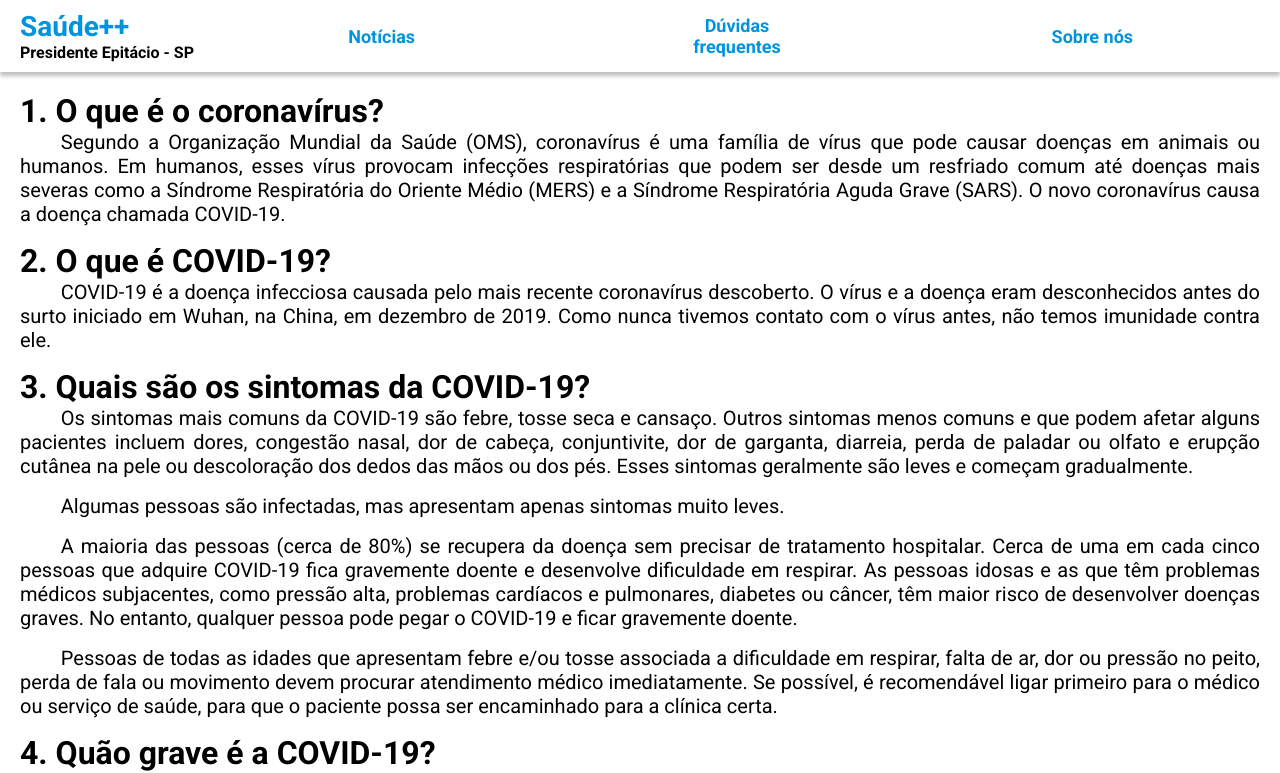
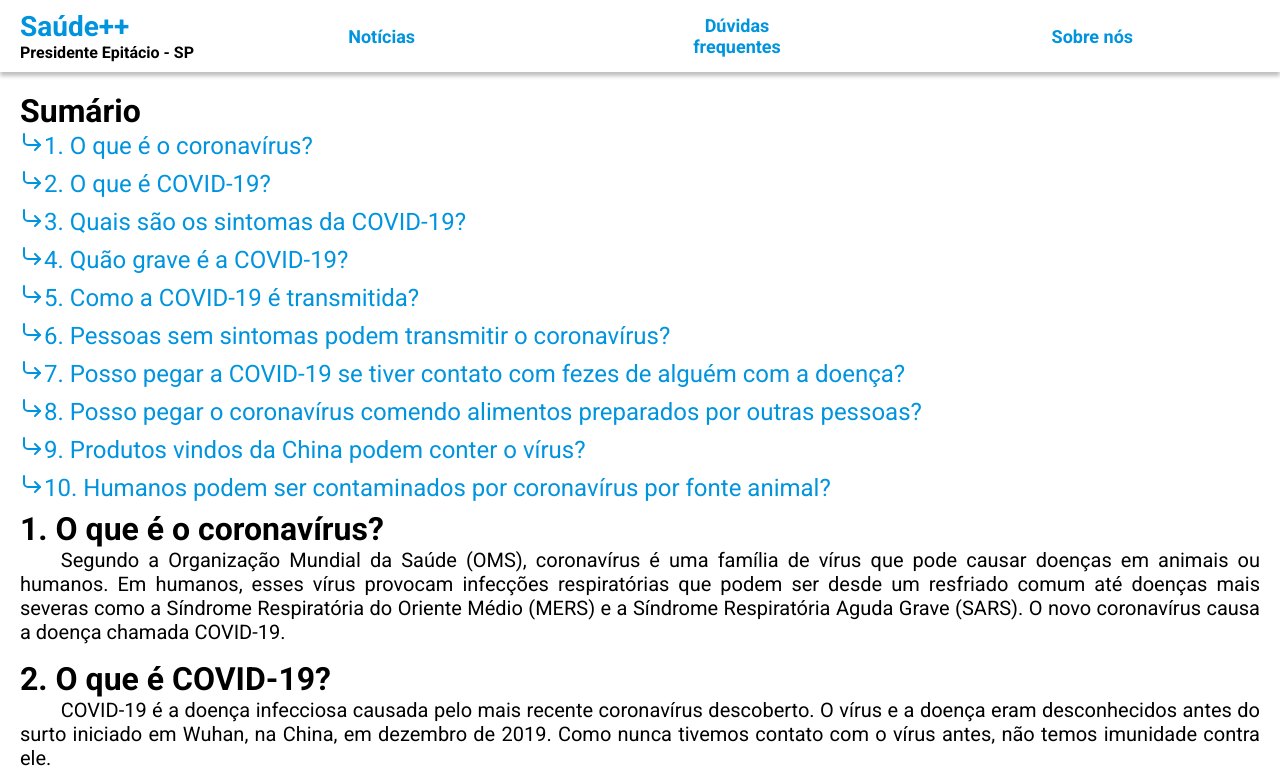
Before and after one commit to Dev-Nine/Saudepp, a React (Create React App) app in the folder frontend/: page /faq/covid19 in a window 1280 px wide. Shown: the top 773 px of the page. Built offline with nearby package versions, Linux system fonts and the light colour scheme.

Commit message:
add: summary

```diff
--- a/frontend/src/screens/Faq/Subpages/Covid19/index.js
+++ b/frontend/src/screens/Faq/Subpages/Covid19/index.js
@@ -1,5 +1,6 @@
 import React, { useEffect } from 'react';
 
+import { FiCornerDownRight } from 'react-icons/fi';
 import { Container } from '../styles';
 
 import Header from '../../../../components/Header';
@@ -15,7 +16,73 @@ export default function FaqCovid19() {
          <Header />
          <div className="main">
             <Container>
-               <ul className="summary" />
+               <h1>Sumário</h1>
+               <ul className="summary">
+                  <a href="#section1">
+                     <li>
+                        <FiCornerDownRight />
+                        1. O que é o coronavírus?
+                     </li>
+                  </a>
+                  <a href="#section2">
+                     <li>
+                        <FiCornerDownRight />
+                        2. O que é COVID-19?
+                     </li>
+                  </a>
+                  <a href="#section3">
+                     <li>
+                        <FiCornerDownRight />
+                        3. Quais são os sintomas da COVID-19?
+                     </li>
+                  </a>
+                  <a href="#section4">
+                     <li>
+                        <FiCornerDownRight />
+                        4. Quão grave é a COVID-19?
+                     </li>
+                  </a>
+                  <a href="#section5">
+                     <li>
+                        <FiCornerDownRight />
+                        5. Como a COVID-19 é transmitida?
+                     </li>
+                  </a>
+                  <a href="#section6">
+                     <li>
+                        <FiCornerDownRight />
+                        6. Pessoas sem sintomas podem transmitir o coronavírus?
+                     </li>
+                  </a>
+                  <a href="#section7">
+                     <li>
+                        <FiCornerDownRight />
+                        7. Posso pegar a COVID-19 se tiver contato com fezes de
+                        alguém com a doença?
+                     </li>
+                  </a>
+                  <a href="#section8">
+                     <li>
+                        <FiCornerDownRight />
+                        8. Posso pegar o coronavírus comendo alimentos
+                        preparados por outras pessoas?
+                     </li>
+                  </a>
+                  <a href="#section9">
+                     <li>
+                        <FiCornerDownRight />
+                        9. Produtos vindos da China podem conter o vírus?
+                     </li>
+                  </a>
+                  <a href="#section10">
+                     <li>
+                        <FiCornerDownRight />
+                        10. Humanos podem ser contaminados por coronavírus por
+                        fonte animal?
+                     </li>
+                  </a>
+               </ul>
+
                <ul className="faq">
                   <li id="section1">
                      <h2>1. O que é o coronavírus?</h2>
```
